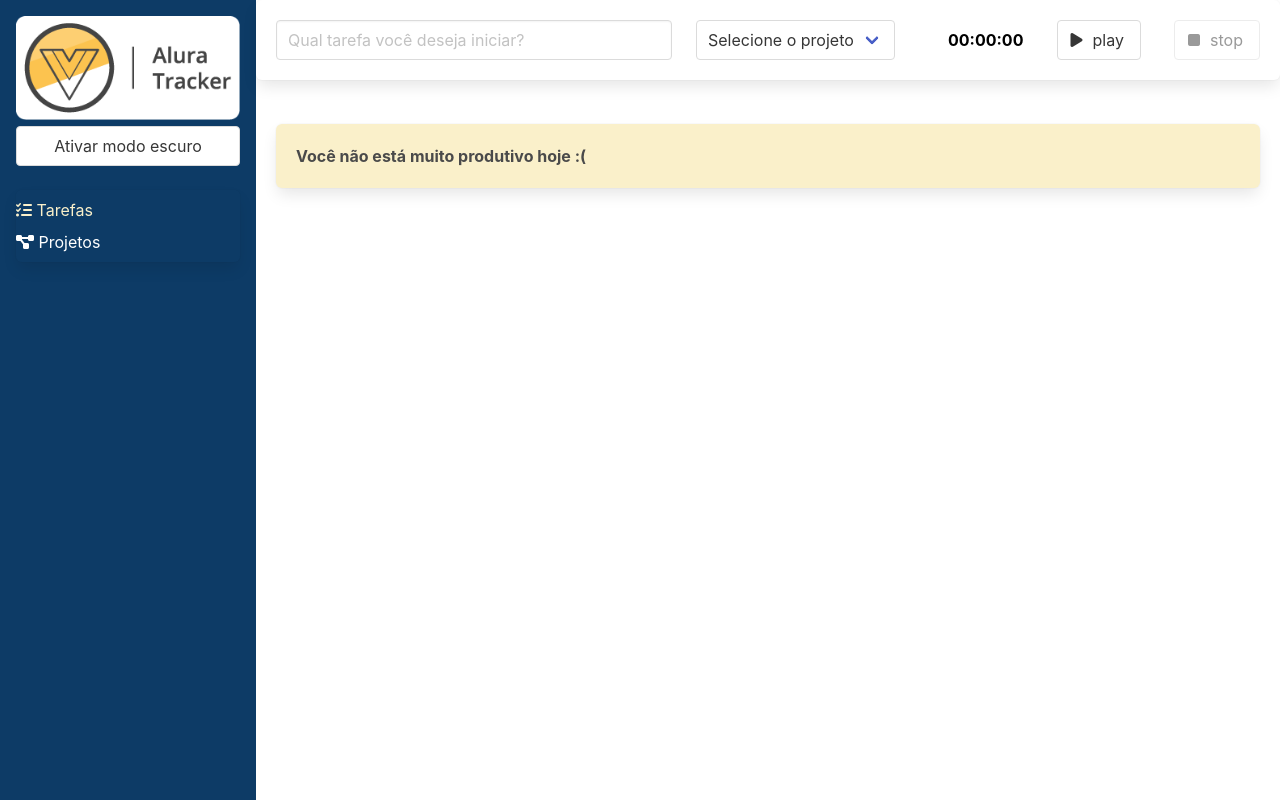
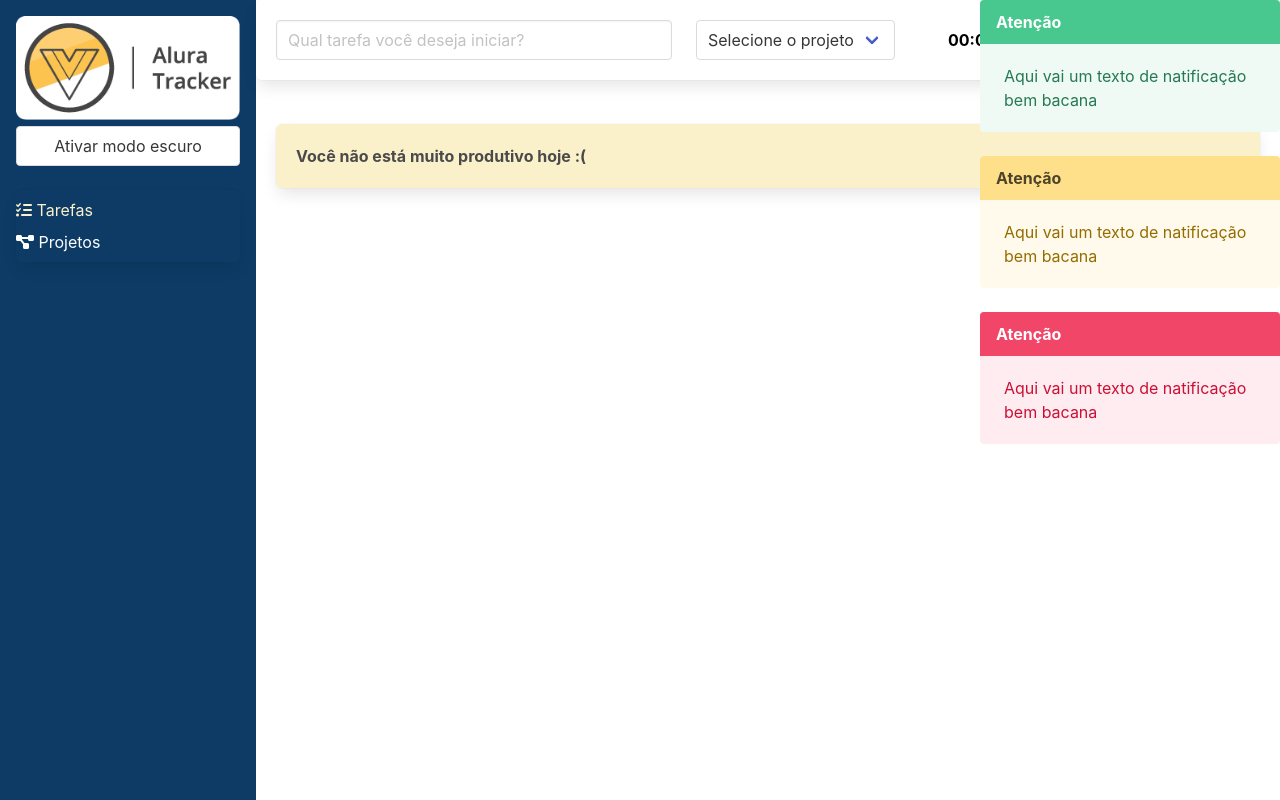
Before and after one commit to Alysson1013/alura-tracker, a Vue app: page / in a window 1280 px wide. Built offline with nearby package versions, Linux system fonts and the light colour scheme.

Commit message:
chore: create snack component

```diff
--- a/src/App.vue
+++ b/src/App.vue
@@ -4,6 +4,7 @@
       <BarraLateral @aoTemaAlterado="trocarTema" />
     </div>
     <div class="column is-three-quarter conteudo">
+      <Notificacoes />
       <router-view></router-view>
     </div>
   </main>
@@ -13,11 +14,13 @@
 import { defineComponent } from 'vue';
 import BarraLateral from '@/components/BarraLateral.vue'
 import ITarefa from './interfaces/ITarefa';
+import Notificacoes from './components/Notificacoes.vue';
 
 export default defineComponent({
   name: 'App',
   components: {
-    BarraLateral
+    BarraLateral,
+    Notificacoes
   },
   data () {
     return {
--- /dev/null
+++ b/src/components/Notificacoes.vue
@@ -0,0 +1,46 @@
+<template>
+  <div class="notificacoes">
+    <article class="message is-success">
+      <div class="message-header">
+        Atenção
+      </div>
+      <div class="message-body">
+        Aqui vai um texto de natificação bem bacana
+      </div>
+    </article>
+    <article class="message is-warning">
+      <div class="message-header">
+        Atenção
+      </div>
+      <div class="message-body">
+        Aqui vai um texto de natificação bem bacana
+      </div>
+    </article>
+    <article class="message is-danger">
+      <div class="message-header">
+        Atenção
+      </div>
+      <div class="message-body">
+        Aqui vai um texto de natificação bem bacana
+      </div>
+    </article>
+  </div>
+</template>
+<script lang="ts">
+import { defineComponent } from 'vue';
+
+export default defineComponent({
+  // eslint-disable-next-line vue/multi-word-component-names
+  name: 'Notificacoes',
+});
+</script>
+<style scoped>
+  .notificacoes {
+    position: absolute;
+    right: 0;
+    width: 300px;
+    padding: 0;
+
+    z-index: 105;
+  }
+</style>
```
